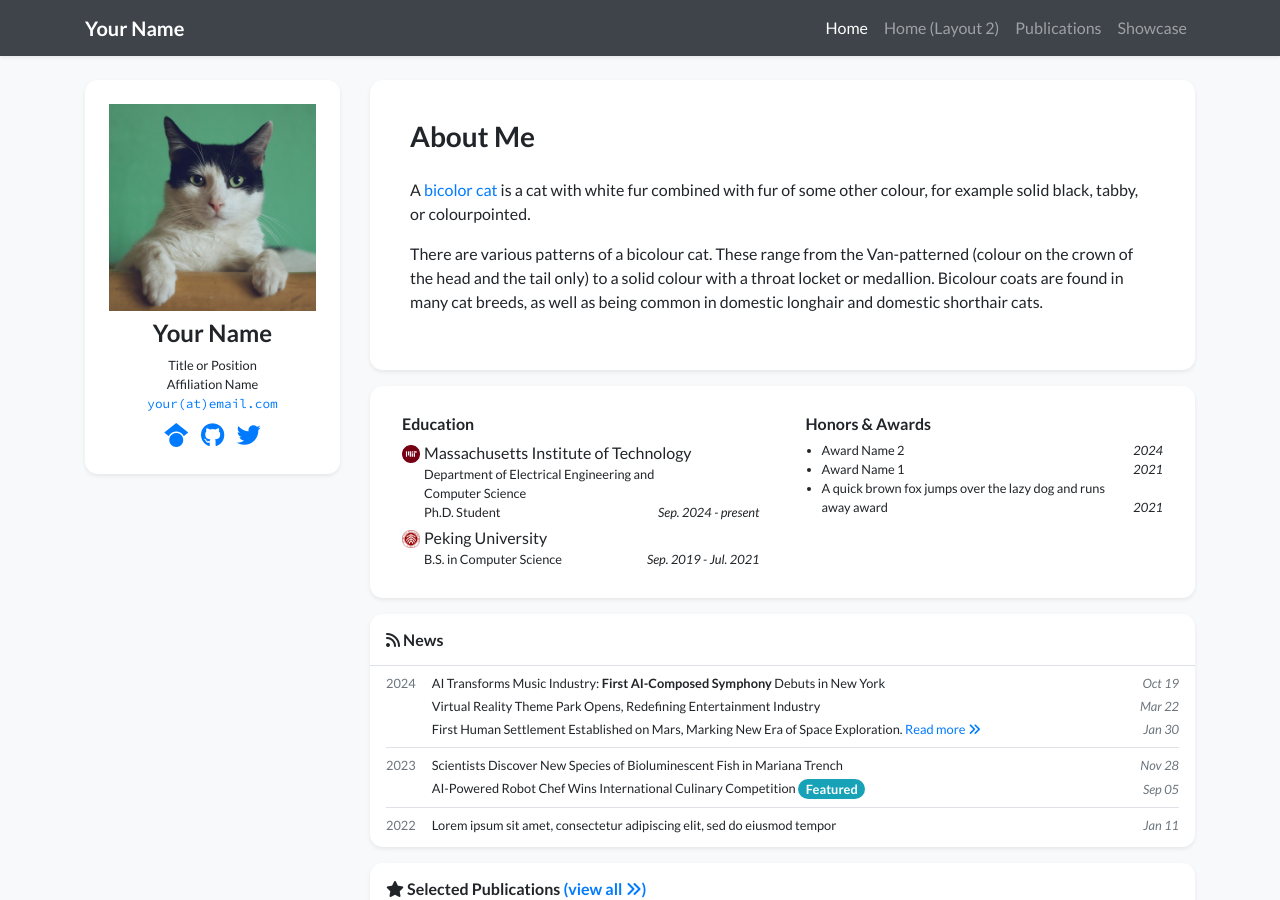
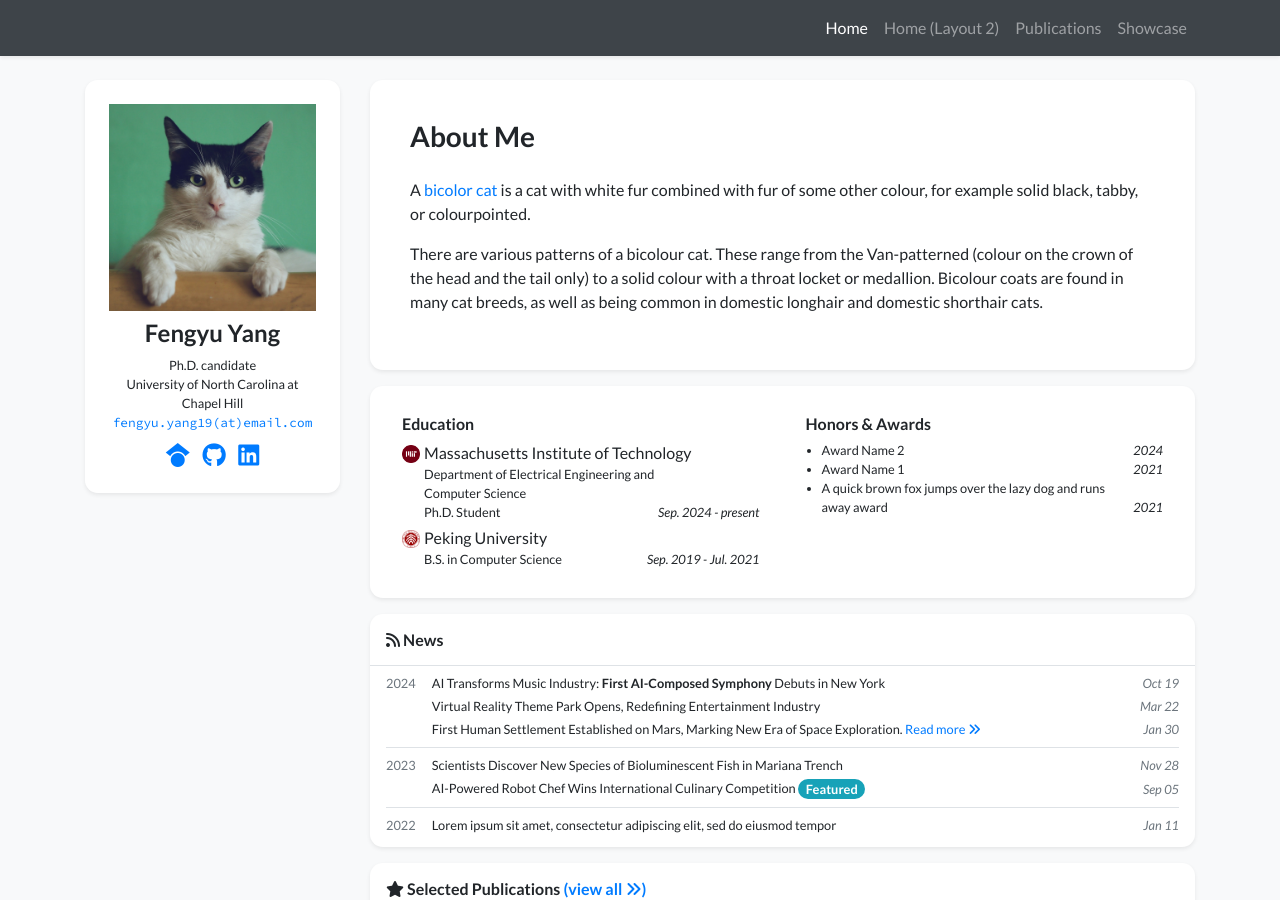
Before and after one commit to 563925743/563925743.github.io, a Jekyll site: the page built from index.html, in a window 1280 px wide and 900 px high. Built offline with Jekyll 4.4.1, drawn with Linux system fonts in a browser that asks for light colours; nearby versions of some CDN libraries; a style sheet for code colours, icons or effects is not loaded.

Commit message:
Update profile information in profile.yml

```diff
--- a/_data/profile.yml
+++ b/_data/profile.yml
@@ -1,22 +1,22 @@
-primary_name: "Your Name"
+primary_name: "Fengyu Yang"
 secondary_name: ""
-navbar_name: "Your Name"
+navbar_name: ""
 
 positions:
-- name: Title or Position
-- name: Affiliation Name
-  logo: /assets/images/badges/MIT_Social_circle.png  # Logo is optional
+- name: Ph.D. candidate
+- name: University of North Carolina at Chapel Hill
+  # logo: /assets/images/badges/MIT_Social_circle.png  # Logo is optional
 
 
-email: "your@email.com"
+email: "fengyu.yang19@email.com"
 # cv_link: link-to-your-cv-file
-gscholar: xFmQpf4AAAAJ  # This is an example, replace it with your own Google Scholar ID
-github: your_github_id
-twitter: your_twitter_id  # Do not include the '@' symbol
+gscholar: https://scholar.google.com/citations?view_op=list_works&hl=zh-CN&user=7tEWSZUAAAAJ  # This is an example, replace it with your own Google Scholar ID
+github: 563925743
+# twitter: your_twitter_id  # Do not include the '@' symbol
 # wechat_qrcode: /assets/images/etc/wechat.jpg
 # wechat_prompt: >-
 #   Please tell me your <strong>name</strong> and <strong>affiliation</strong> (current or past) when adding my wechat. Thanks!
-# linkedin: your-linked-in-id
+linkedin: https://www.linkedin.com/in/yang-fengyu/
 # orcid: 0000-0000-0000-0000
 
 short_bio_text_justify: false
```
